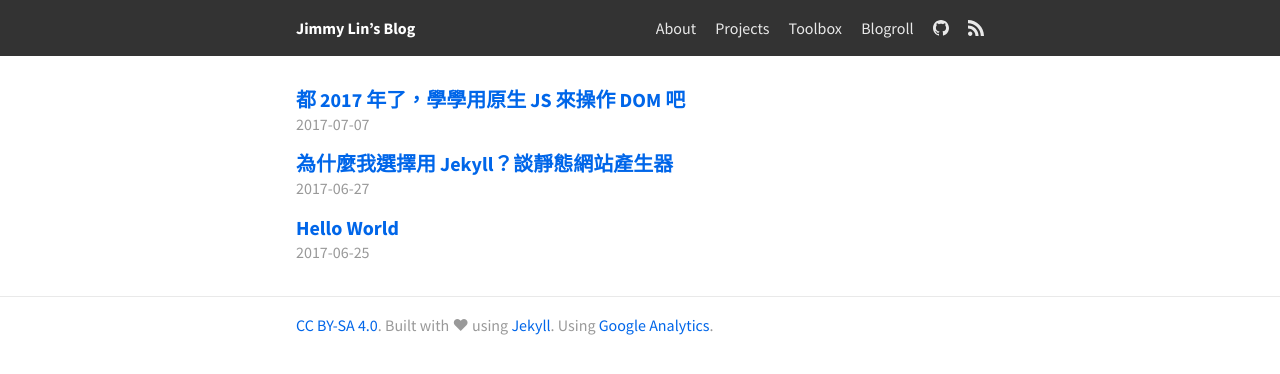
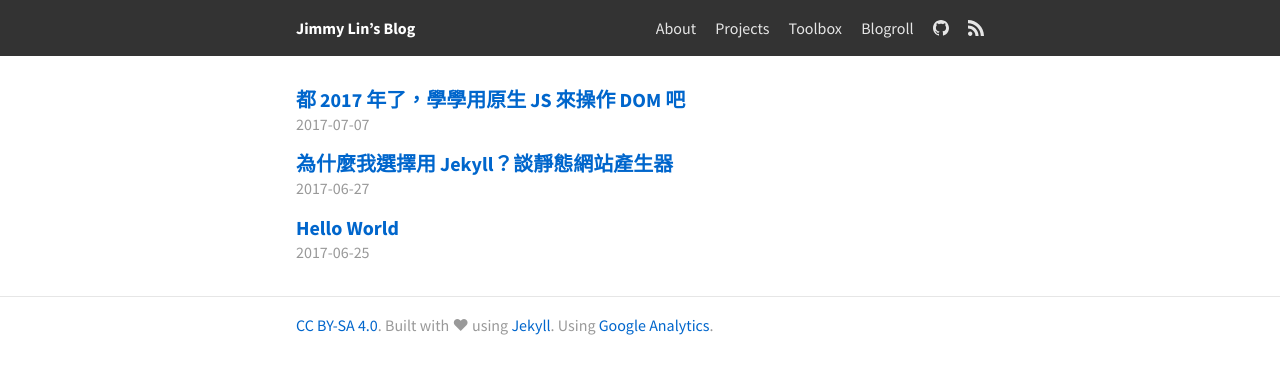
Before and after one commit to mnghsn/jmln.tw, a Jekyll site: the page built from index.html, in a window 1280 px wide. Shown: the top 374 px of the page. Built offline with Jekyll 4.4.1, drawn with Linux system fonts in a browser that asks for light colours.

Commit message:
Update CSS color system

```diff
--- a/_sass/_variables.scss
+++ b/_sass/_variables.scss
@@ -26,9 +26,9 @@
 $color-black:        #333333 !default;
 $color-white:        #ffffff !default;
 $color-gray:         #999999 !default;
-$color-gray-light:   #e9e9e9 !default;
-$color-gray-lighter: #f3f3f3 !default;
-$color-blue:         #0066e9 !default;
+$color-gray-light:   #e6e6e6 !default;
+$color-gray-lighter: #f2f2f2 !default;
+$color-blue:         #0066cc !default;
 
 $color-background:       $color-white !default;
 $color-background-faded: $color-gray-lighter !default;
```
